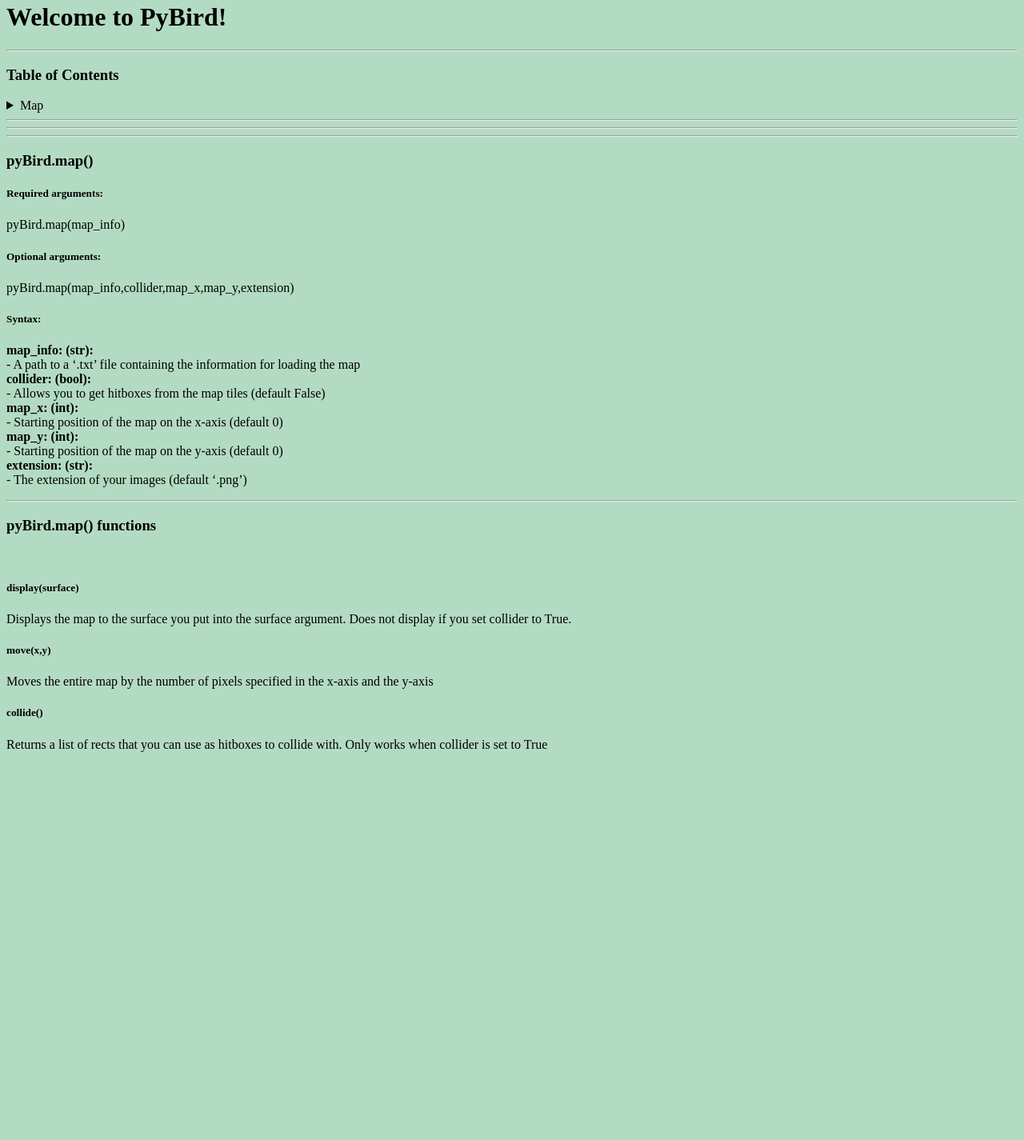
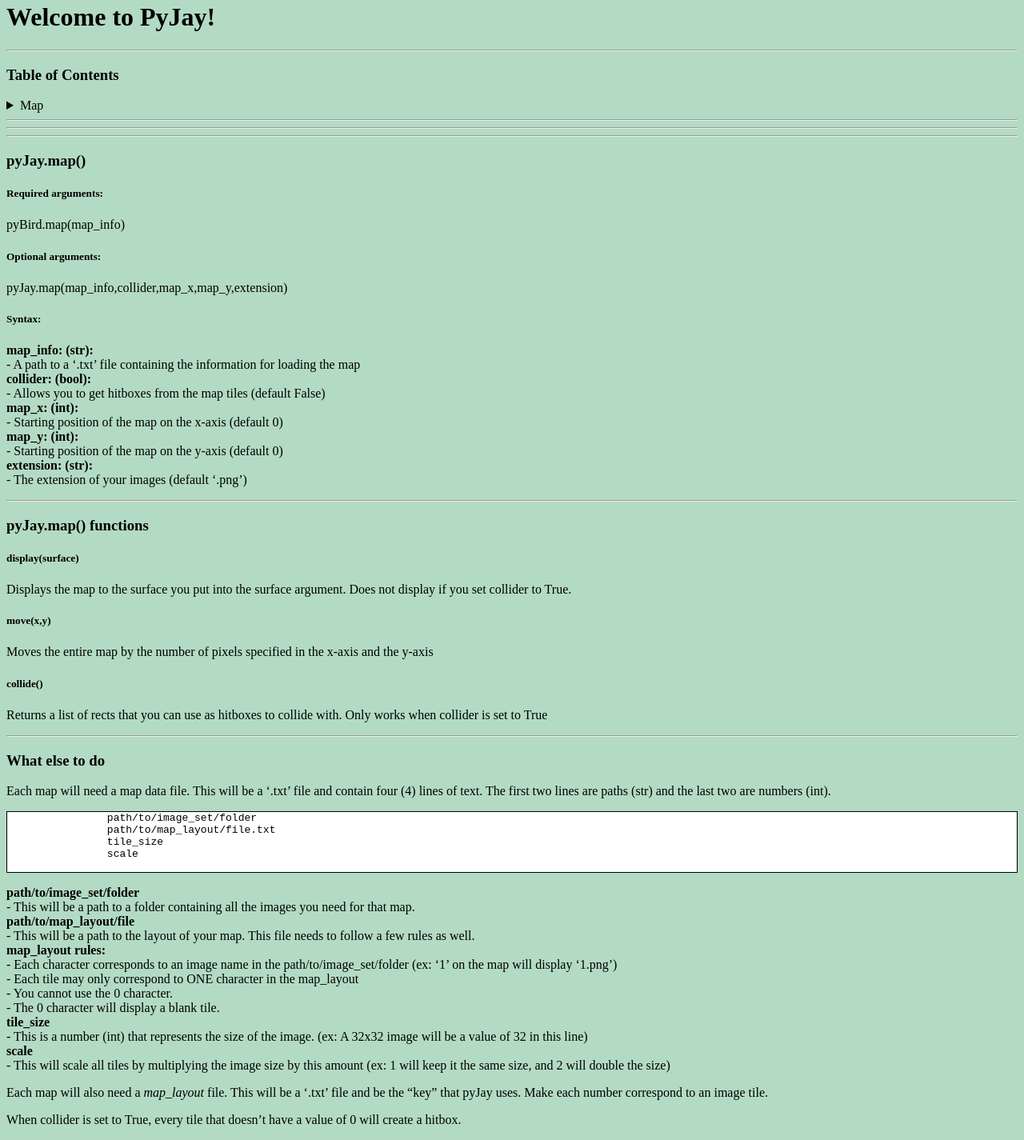
Before and after one commit to ConnorLayson/pyJay, a plain HTML site: page index.html in a window 1280 px wide. Shown: the part 18-1443 px from the top of the page at 80% size. Before the commit the page ends 974 px from the top, so only its background shows below. Drawn offline with Linux system fonts and the light colour scheme.

Commit message:
Update index.html

```diff
--- a/index.html
+++ b/index.html
@@ -9,10 +9,16 @@
             h3 {
                 color: dark-blue;
             }
+	    pre {
+		background-color: white;
+		border-color: black;
+		border-style: solid;
+		border-width: 1px;
+	    }
         </style>
     </head>
     <body>
-        <h1>Welcome to PyBird!</h1>
+        <h1>Welcome to PyJay!</h1>
         <hr>
         <div>
             <h3>Table of Contents</h3>
@@ -31,11 +37,11 @@
         <hr>
         <hr>
         <div>
-            <a id="map_init"><h3>pyBird.map()</h3></a>
+            <a id="map_init"><h3>pyJay.map()</h3></a>
             <h5>Required arguments:</h5>
             <p> pyBird.map(map_info)</p>
             <h5>Optional arguments:</h5>
-            <p>pyBird.map(map_info,collider,map_x,map_y,extension)</p>
+            <p>pyJay.map(map_info,collider,map_x,map_y,extension)</p>
             <h5>Syntax:</h5>
             <p>
                 <b>map_info: (str): </b>
@@ -50,14 +56,39 @@
                 <br>- The extension of your images (default ‘.png’)
             </p>
             <hr>
-            <h3>pyBird.map() functions</h3>
-            <br>
+            <a id="map_fun"><h3>pyJay.map() functions</h3></a>
             <h5>display(surface)</h5>
             <p>Displays the map to the surface you put into the surface argument. Does not display if you set collider to True.</p>
             <h5>move(x,y)</h5>
             <p>Moves the entire map by the number of pixels specified in the x-axis and the y-axis</p>
             <h5>collide()</h5>
             <p>Returns a list of rects that you can use as hitboxes to collide with. Only works when collider is set to True</p>
+	    <hr>
+	    <a id="map_other"><h3>What else to do</h3></a>
+	    <p>Each map will need a map data file. This will be a ‘.txt’ file and contain four (4) lines of text. The first two lines are paths (str) and the last two are numbers (int).</p>
+	    <pre>
+		path/to/image_set/folder
+		path/to/map_layout/file.txt
+		tile_size
+		scale
+	    </pre>
+	    <p>
+                <b>path/to/image_set/folder</b>
+		<br>- This will be a path to a folder containing all the images you need for that map.
+		<br><b>path/to/map_layout/file</b>
+		<br>- This will be a path to the layout of your map. This file needs to follow a few rules as well.
+		<br><b>map_layout rules:</b>
+		<br>- Each character corresponds to an image name in the path/to/image_set/folder (ex: ‘1’ on the map will display ‘1.png’)
+		<br>- Each tile may only correspond to ONE character in the map_layout
+		<br>- You cannot use the 0 character.
+		<br>- The 0 character will display a blank tile.
+		<br><b>tile_size</b>
+		<br>- This is a number (int) that represents the size of the image. (ex: A 32x32 image will be a value of 32 in this line)
+		<br><b>scale</b>
+		<br>- This will scale all tiles by multiplying the image size by this amount (ex: 1 will keep it the same size, and 2 will double the size)
+            </p>
+	    <p>Each map will also need a <em>map_layout</em> file. This will be a ‘.txt’ file and be the “key” that pyJay uses. Make each number correspond to an image tile. </p>
+	    <p>When collider is set to True, every tile that doesn’t have a value of 0 will create a hitbox. </p>
         </div>
     </body>
 </html>
```
